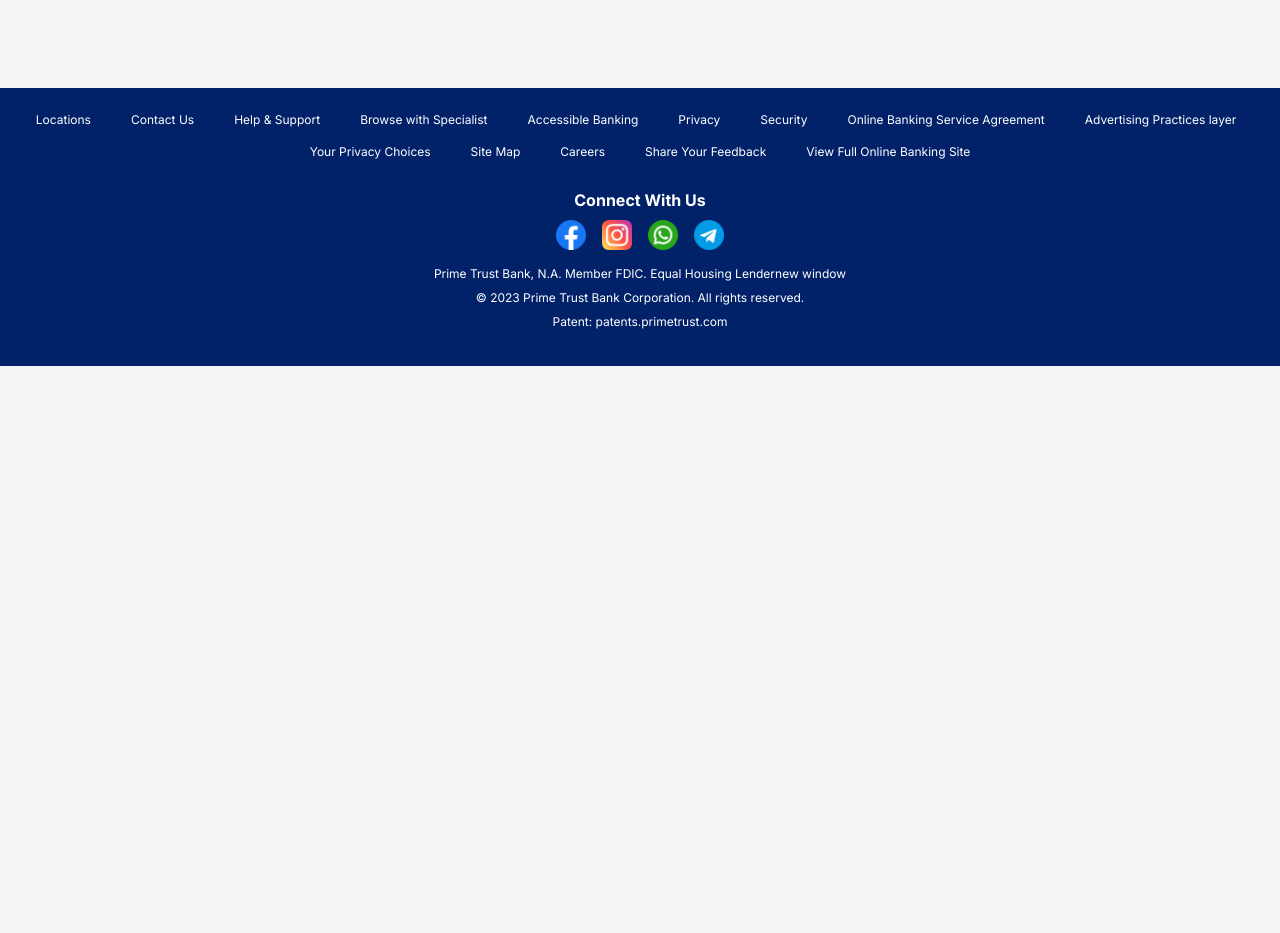
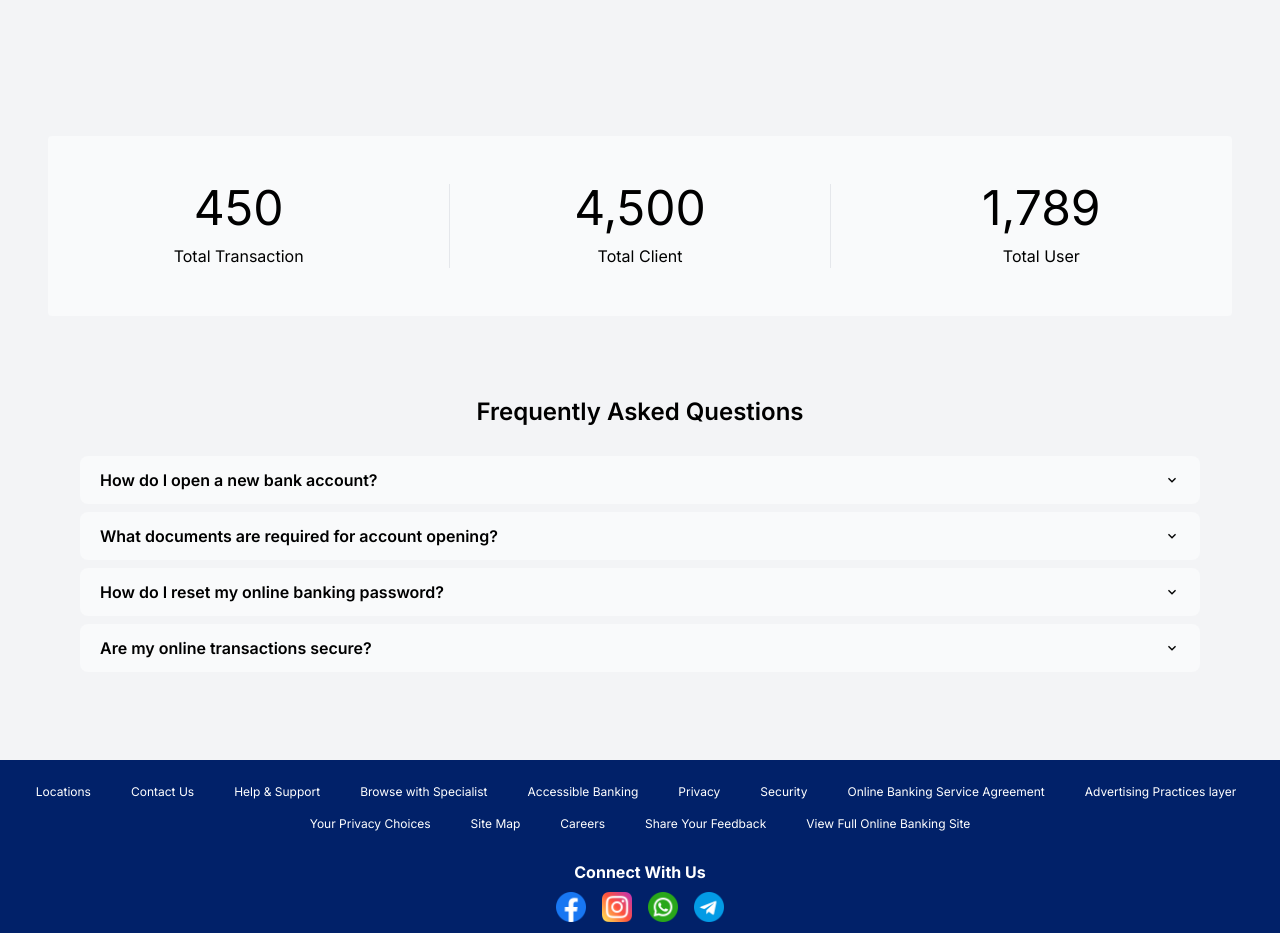
Before and after one commit to MohammadNasir520/Trust_Bank_Frontend, a Next.js app: page / in a window 1280 px wide. Shown: the part 1200-2133 px from the top of the page. Before the commit the page ends 1566 px from the top, so only its background shows below. Built offline with nearby package versions, Linux system fonts and the light colour scheme.

Commit message:
[DONE]- Faq and total count

```diff
--- /dev/null
+++ b/src/app/(page_layout)/layout.tsx
@@ -0,0 +1,16 @@
+import Navbar from "@/components/Shared/Navbar";
+import Footer from "@/components/Shared/Footer";
+
+export default function Layout({
+    children,
+}: {
+    children: React.ReactNode;
+}) {
+    return (
+        <>
+            <Navbar />
+            {children}
+            <Footer />
+        </>
+    )
+}
--- a/src/app/page.tsx
+++ b/src/app/(page_layout)/page.tsx
@@ -5,15 +5,16 @@
 
 import DebitCreditCardTab from "@/components/UI/Debit-Credit-card/DebitCreditCardTab";
 import SliderCarousel from "@/components/UI/slider/Slider";
-import PageLayout from "@/components/layout/PageLayout";
 import Banner from "@/components/pages/home_page/Banner";
 import ForeignExchange from "@/components/pages/home_page/Foreign-Exchange";
 import LoanCalculatorPage from "@/components/pages/home_page/LoanCalculatorPage";
 import BankProfile from "@/components/pages/BankProfile/BankProfile";
+import TotalCount from "@/components/pages/home_page/TotalCount";
+import FaqSection from "@/components/pages/home_page/FaqSection";
 
 export default function Home() {
   return (
-    <PageLayout>
+
     <>
       {/* <SliderCarousel /> */}
       {/* <Banner /> */}
@@ -21,7 +22,9 @@
         <LoanCalculatorPage />
         <ForeignExchange /> */}
       <BankProfile />
+      <TotalCount />
+      <FaqSection />
     </>
-    </PageLayout>
+
   );
 }
--- a/src/components/UI/nav-menu/NavMenu.tsx
+++ b/src/components/UI/nav-menu/NavMenu.tsx
@@ -34,7 +34,7 @@
         >
           {items?.map((item: any) => <>
 
-            {!item?.children && <MenuItems closeSubMenu={closeSubMenus}>{item?.label}</MenuItems>}
+            {!item?.children && <MenuItems>{item?.label}</MenuItems>}
             {item?.children && <MenuItemSubMenu>
               <InnerMenu
                 title={item?.label}
--- a/src/components/layout/PageLayout.tsx
+++ /dev/null
@@ -1,15 +0,0 @@
-import Navbar from "../Shared/Navbar";
-import Footer from "../pages/home_page/Footer";
-
-
-export default function PageLayout({ children }: { children: React.ReactElement[] | React.ReactElement}) {
-
-
-    return (
-        <>
-            <Navbar />
-            {children}
-            <Footer />
-        </>
-    )
-}
--- /dev/null
+++ b/src/components/pages/home_page/FaqSection.tsx
@@ -0,0 +1,45 @@
+import { Accordion, AccordionButton, AccordionIcon, AccordionItem, AccordionPanel, Box } from "@chakra-ui/react";
+const faqsData: any = [
+    {
+        question: ' How do I open a new bank account?',
+        answer: 'To open a new account, visit our nearest branch or apply online through our website. Ensure you have valid identification and proof of address.'
+    },
+    {
+        question: 'What documents are required for account opening?',
+        answer: 'You will need a government- issued ID(passport, drivers license) and proof of address (utility bill, rental agreement). Additional documents may be required based on the type of account.'
+    },
+    {
+        question: 'How do I reset my online banking password?',
+        answer: 'Click on the "Forgot Password" link on the login page. Follow the instructions to verify your identity and create a new password.'
+    },
+    {
+        question: 'Are my online transactions secure?',
+        answer: 'Yes, we use the latest encryption technologies to ensure the security of your online transactions. Additionally, monitor your account regularly and report any suspicious activity immediately.'
+    },
+
+]
+
+export default function FaqSection() {
+    return (
+        <div className="lg:mx-12 my-12 mx-6 rounded  p-8">
+
+            <h1 className=" mb-7 text-center text-2xl font-semibold">Frequently Asked Questions</h1>
+            <Accordion>
+                {faqsData?.map((faq: any) => <AccordionItem className="mb-2 bg-gray-50 px-5 py-3 rounded-lg ">
+                    <h2 className="  ">
+                        <AccordionButton>
+                            <Box as="span" flex='1' textAlign='left' className="font-semibold">
+                                {faq?.question}
+                            </Box>
+                            <AccordionIcon />
+                        </AccordionButton>
+                    </h2>
+                    <AccordionPanel className="mt-2">
+                        {faq?.answer}
+                    </AccordionPanel>
+                </AccordionItem>)}
+            </Accordion>
+        </div>
+
+    )
+}
--- /dev/null
+++ b/src/components/pages/home_page/TotalCount.tsx
@@ -0,0 +1,36 @@
+import CountUp from 'react-countup';
+
+export default function TotalCount() {
+    return (
+        <div className="lg:m-12 m-8 lg:py-12 py-8 bg-gray-50 rounded grid lg:grid-cols-3 grid-cols-1 gap-5 ">
+
+            <div className="flex flex-col items-center">
+
+                <CountUp
+                    duration={2}
+                    start={0}
+                    end={450}
+                    decimal=","
+                    className="text-5xl" />
+                <p className=' mt-3'>Total Transaction</p>
+            </div>
+            <div className="flex flex-col lg:border-x items-center">
+                <CountUp
+                    duration={2}
+                    start={0}
+                    end={4500}
+                    decimal=","
+                    className="text-5xl" />
+                <p className=' mt-3 '>Total Client</p>
+            </div>
+            <div className="flex flex-col items-center">
+                <CountUp
+                    duration={2}
+                    start={0}
+                    decimal=","
+                    end={1789} className="text-5xl" />
+                <p className=' mt-3 text-center'>Total User</p>
+            </div>
+        </div>
+    )
+}
```
Also changed, not shown: package.json (+2 -8 lines), src/components/Shared/Footer.tsx (renamed from src/components/pages/home_page/Footer.tsx, +4 -4 lines), 1 other file (tests, documents, lock files or other folders). Lines whose indentation alone changed are shown as unchanged.
